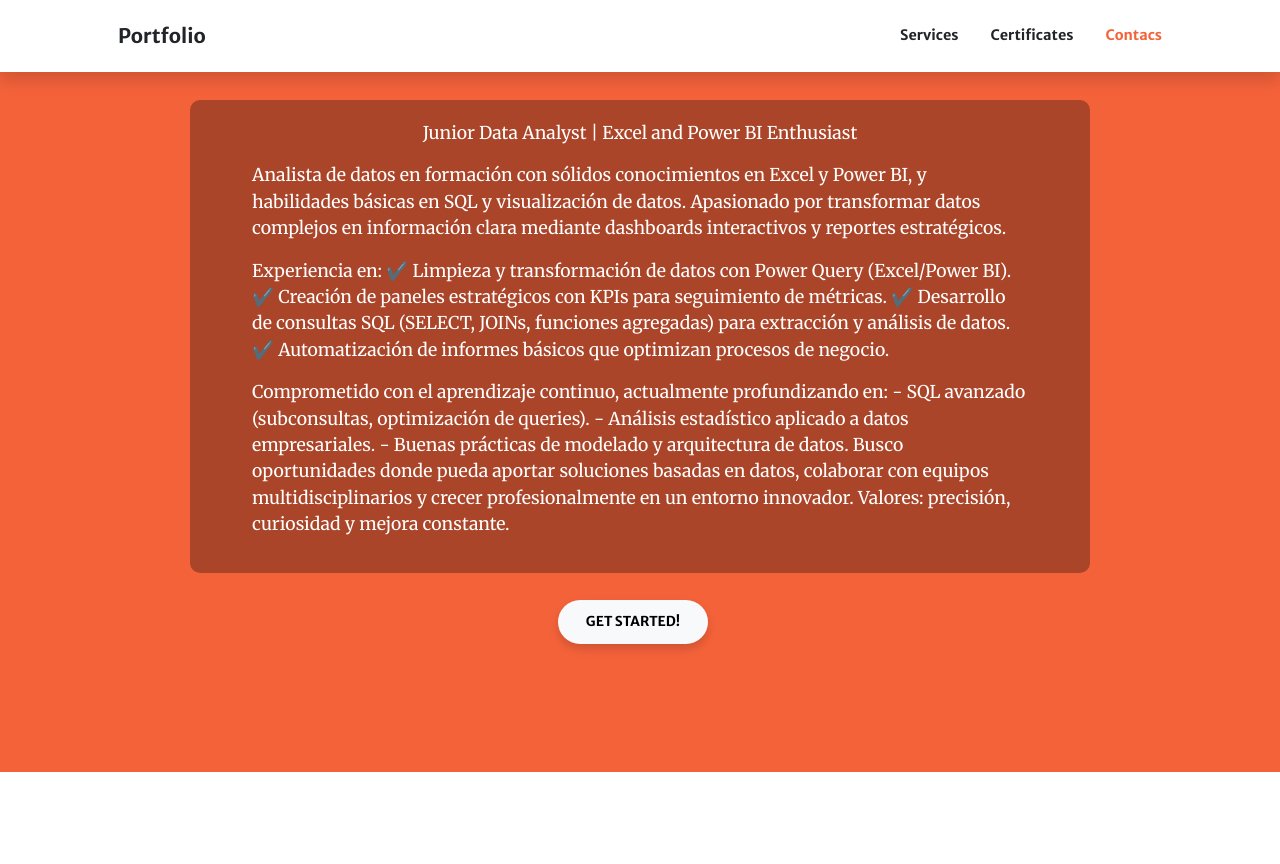
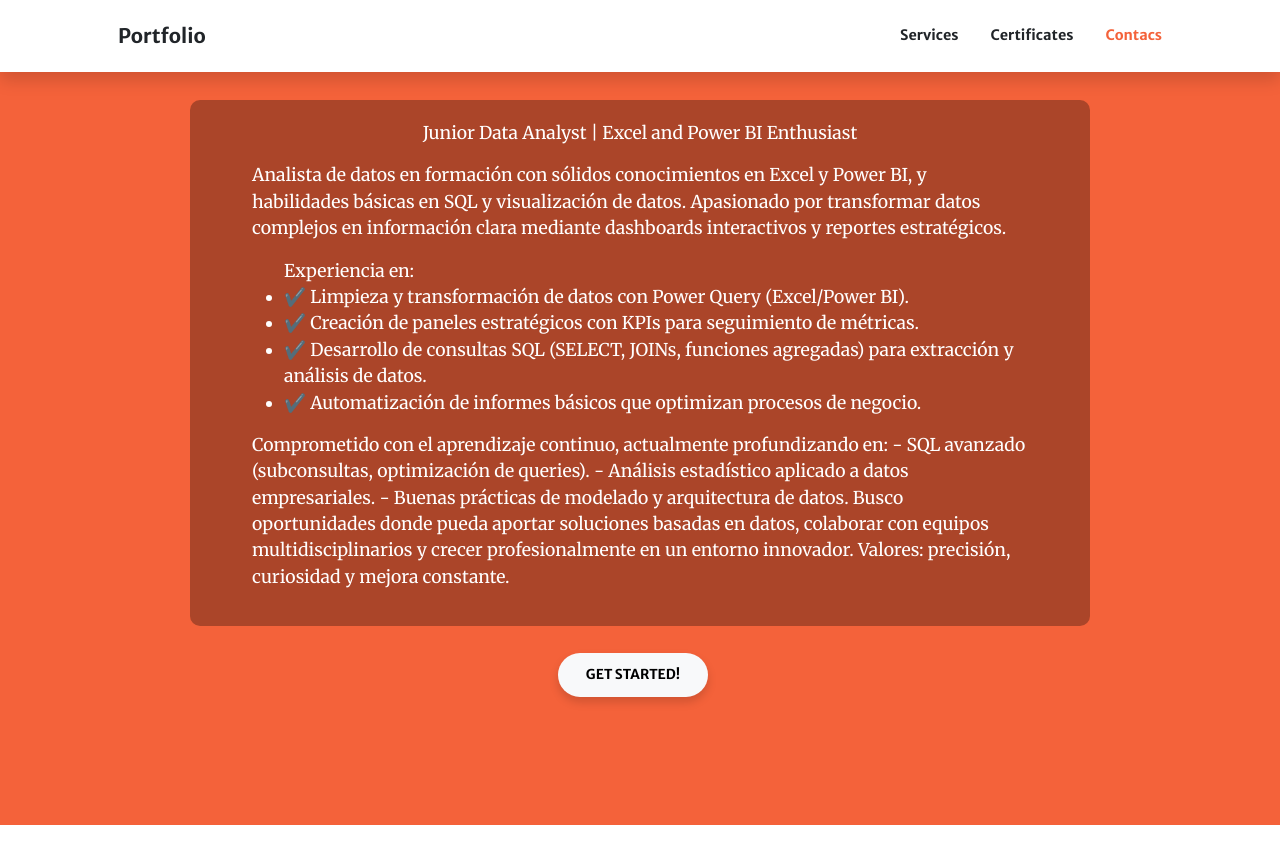
Before and after one commit to Edward-R-analytics/Portfolio, a Jekyll site: the page built from index.md, in a window 1280 px wide and 900 px high, scrolled down 928 px. Shown: the top 864 px of the window. Built offline with Jekyll 4.4.1, drawn with Linux system fonts in a browser that asks for light colours; comment, search, counter and statistics services are not loaded.

Commit message:
Update index.md

```diff
--- a/index.md
+++ b/index.md
@@ -17,11 +17,14 @@
     text: |
           <p> Analista de datos en formación con sólidos conocimientos en Excel y Power BI, y habilidades básicas en SQL y visualización de datos. Apasionado por transformar datos complejos en información clara mediante dashboards interactivos y reportes estratégicos. </p>
 
-          <p> Experiencia en:
-              ✔ Limpieza y transformación de datos con Power Query (Excel/Power BI).
-              ✔ Creación de paneles estratégicos con KPIs para seguimiento de métricas.
-              ✔ Desarrollo de consultas SQL (SELECT, JOINs, funciones agregadas) para extracción y análisis de datos.
-              ✔ Automatización de informes básicos que optimizan procesos de negocio. </p>
+          <ul>
+               Experiencia en:
+              <li>✔ Limpieza y transformación de datos con Power Query (Excel/Power BI).</li>
+              <li>✔ Creación de paneles estratégicos con KPIs para seguimiento de métricas.</li>
+              <li>✔ Desarrollo de consultas SQL (SELECT, JOINs, funciones agregadas) para extracción y análisis de datos.</li>
+              <li>✔ Automatización de informes básicos que optimizan procesos de negocio.</li>
+
+          </ul>
 
           <p> Comprometido con el aprendizaje continuo, actualmente profundizando en:
 
```
